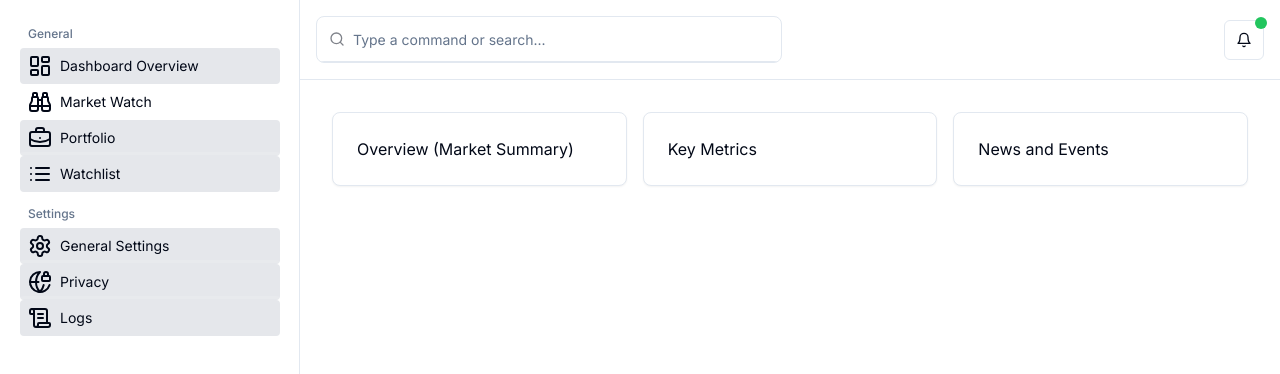
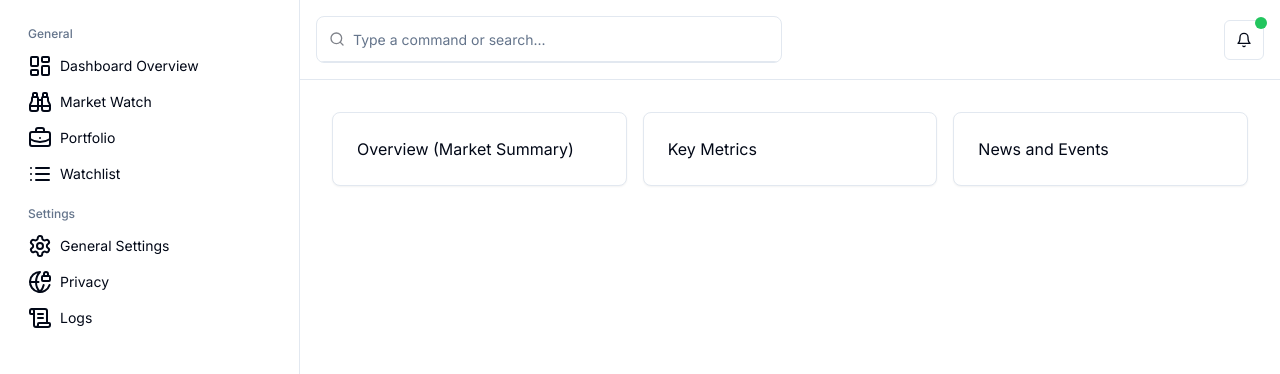
Before and after one commit to tojo-joseph/stock-analysis-app, a Next.js app: page / in a window 1280 px wide. Shown: the top 374 px of the page. Built offline with nearby package versions, Linux system fonts and the light colour scheme.

Commit message:
sidebar fix changes

```diff
--- a/src/components/sidebar/sidebar.tsx
+++ b/src/components/sidebar/sidebar.tsx
@@ -113,7 +113,7 @@ export function Sidebar() {
                   <CommandItem
                     asChild
                     key={option.optionKey}
-                    className="flex cursor-pointer gap-2"
+                    className="flex cursor-pointer gap-2 !bg-white hover:!bg-gray-200 focus:!bg-gray-200"
                   >
                     <NavigationLink href={option.link}>
                       {option.icon}
```
